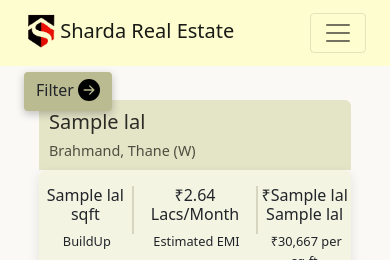
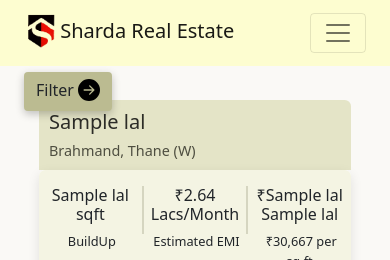
Before and after one commit to kaaartik/Sharda, a Flask app: template templates/Buy.html in a window 390 px wide. Shown: the top 260 px of the page. Run offline with Flask 2, Linux system fonts and the light colour scheme; the template is opened without the code that fills it: most values are stand-ins (such as "Sample title", 1, 10 or a date in 2020); some libraries are stand-ins or nearby versions.

Commit message:
Update style.css

```diff
--- a/static/images/style.css
+++ b/static/images/style.css
@@ -669,6 +669,7 @@ p{
     display: none;
   }
 
+
   @media (max-width:981px){
     .div-right{
       display: none;
@@ -838,6 +839,9 @@ p{
         .div-loc2{
           display: none;
         }
+        .div-2{
+          width: 50% !important;
+        }
       }
 
 
```
